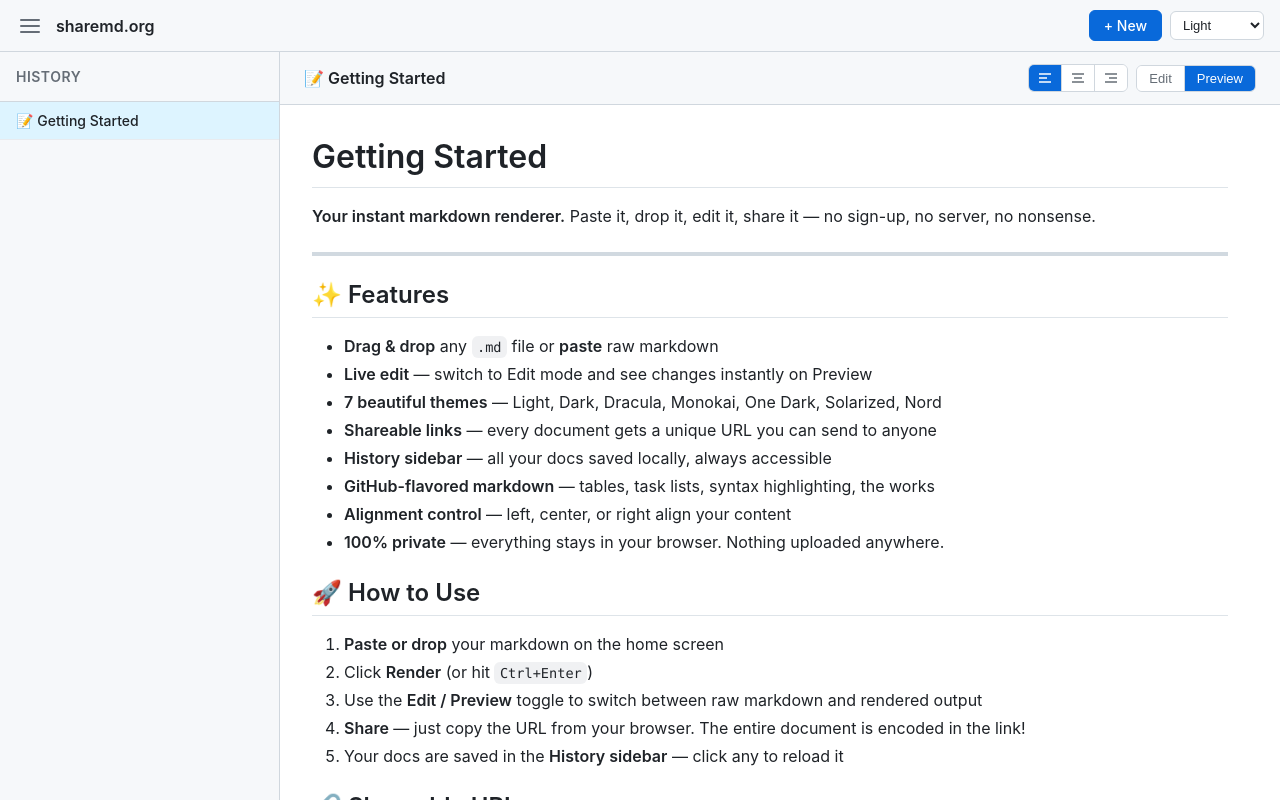
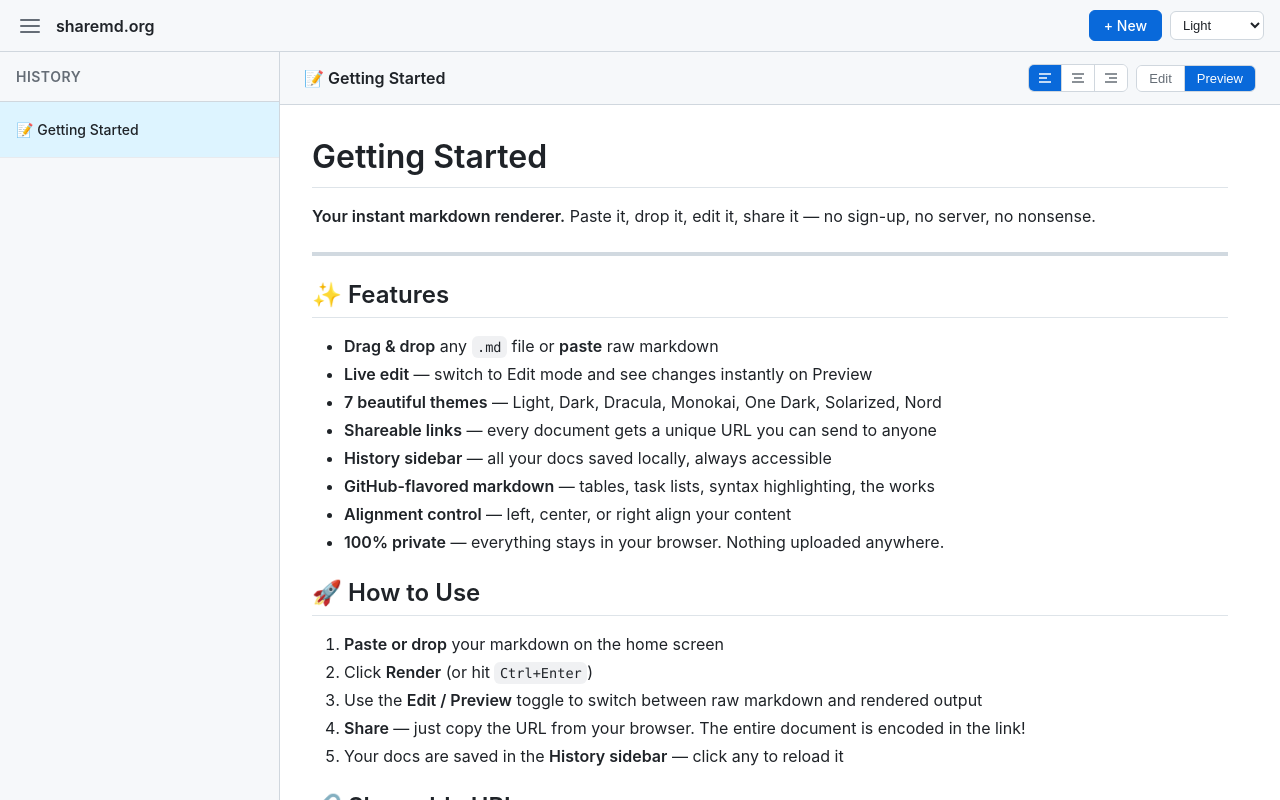
Before and after one commit to camptracker/markdown-viewer, a website built with Vite: page index.html in a window 1280 px wide. Built offline with nearby package versions, Linux system fonts and the light colour scheme.

Commit message:
fix: uniform sidebar item height

```diff
--- a/src/style.css
+++ b/src/style.css
@@ -389,6 +389,7 @@ html, body {
   display: flex;
   align-items: center;
   padding: 10px 16px;
+  min-height: 56px;
   cursor: pointer;
   border-bottom: 1px solid var(--border-light);
   gap: 10px;
```
